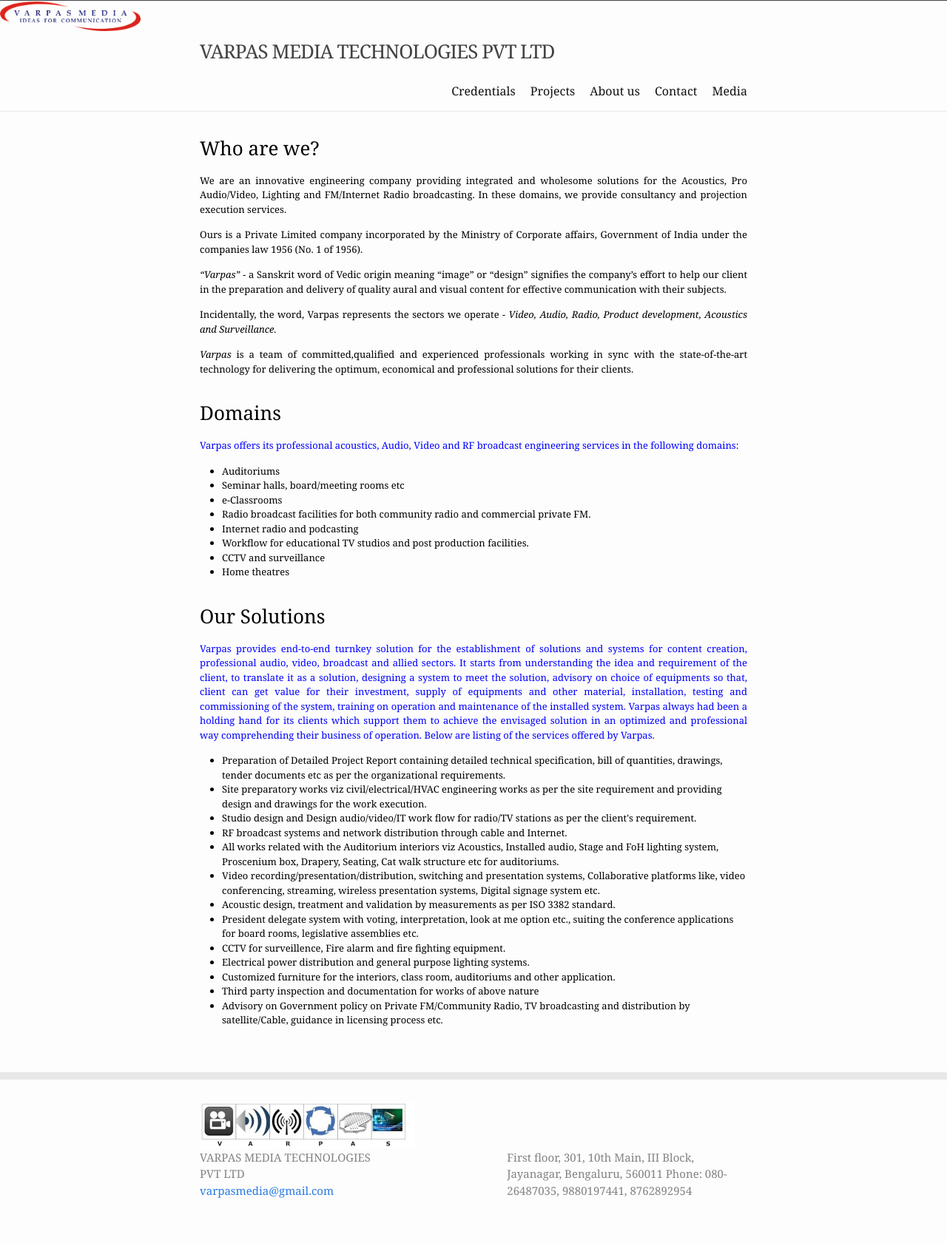
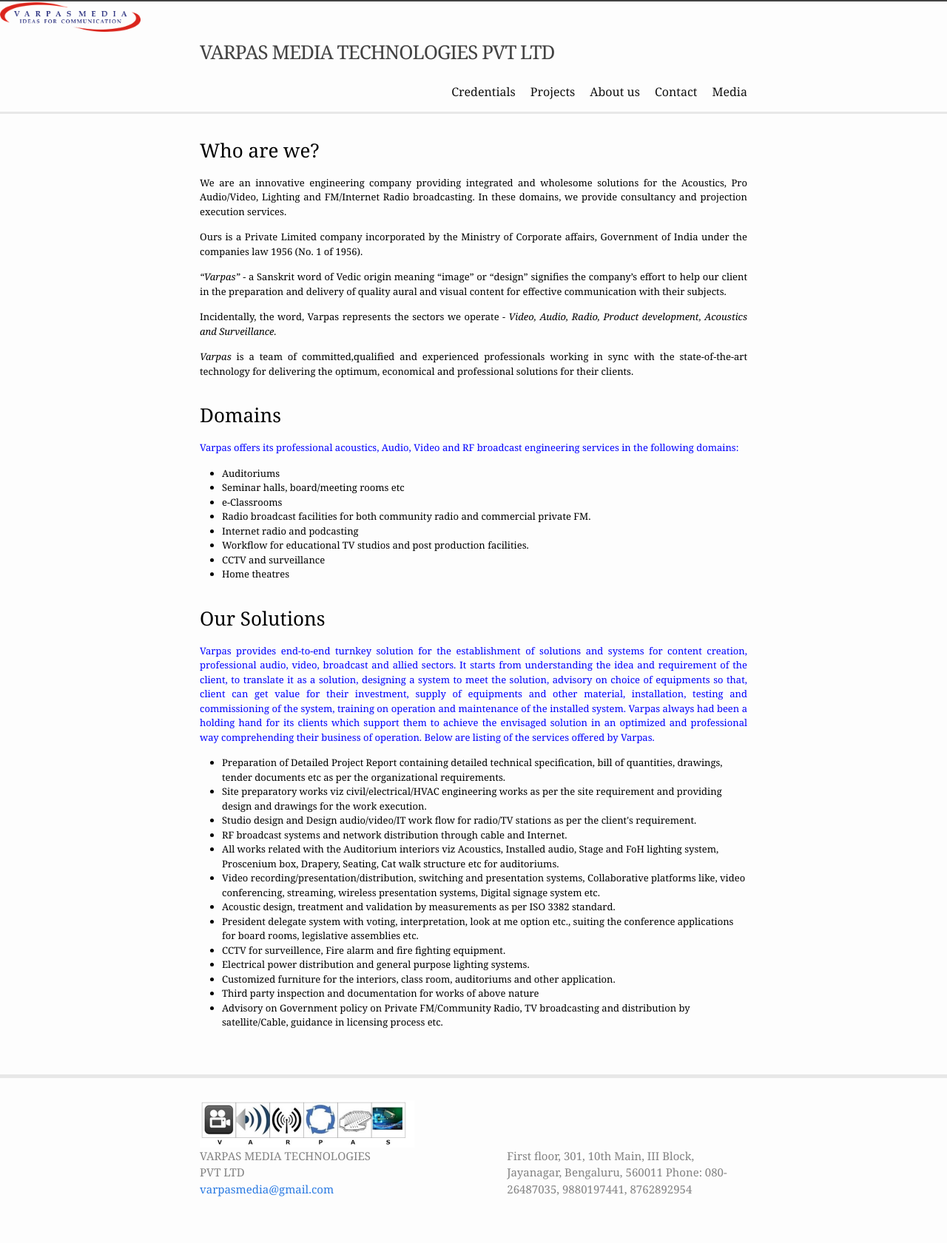
Before and after one commit to VarpasMedia/VarpasMedia.github.io, a Jekyll site: the page built from index.md, in a window 1280 px wide. Shown: the whole page at 74% size. Built offline with Jekyll 4.4.1, drawn with Linux system fonts in a browser that asks for light colours.

Commit message:
Update _layout.scss

```diff
--- a/_sass/minima/_layout.scss
+++ b/_sass/minima/_layout.scss
@@ -2,8 +2,8 @@
  * Site header
  */
 .site-header {
-  border-top: 1px solid $grey-color-dark;
-  border-bottom: 1px solid $grey-color-light;
+  border-top: 2px solid $grey-color-dark;
+  border-bottom: 3px solid $grey-color-light;
   min-height: $spacing-unit * 1.865;
 
   // Positioning context for the mobile navigation icon
@@ -106,7 +106,7 @@
  * Site footer
  */
 .site-footer {
-  border-top: 10px solid $grey-color-light;
+  border-top: 5px solid $grey-color-light;
   padding: $spacing-unit 0;
 }
 
```
